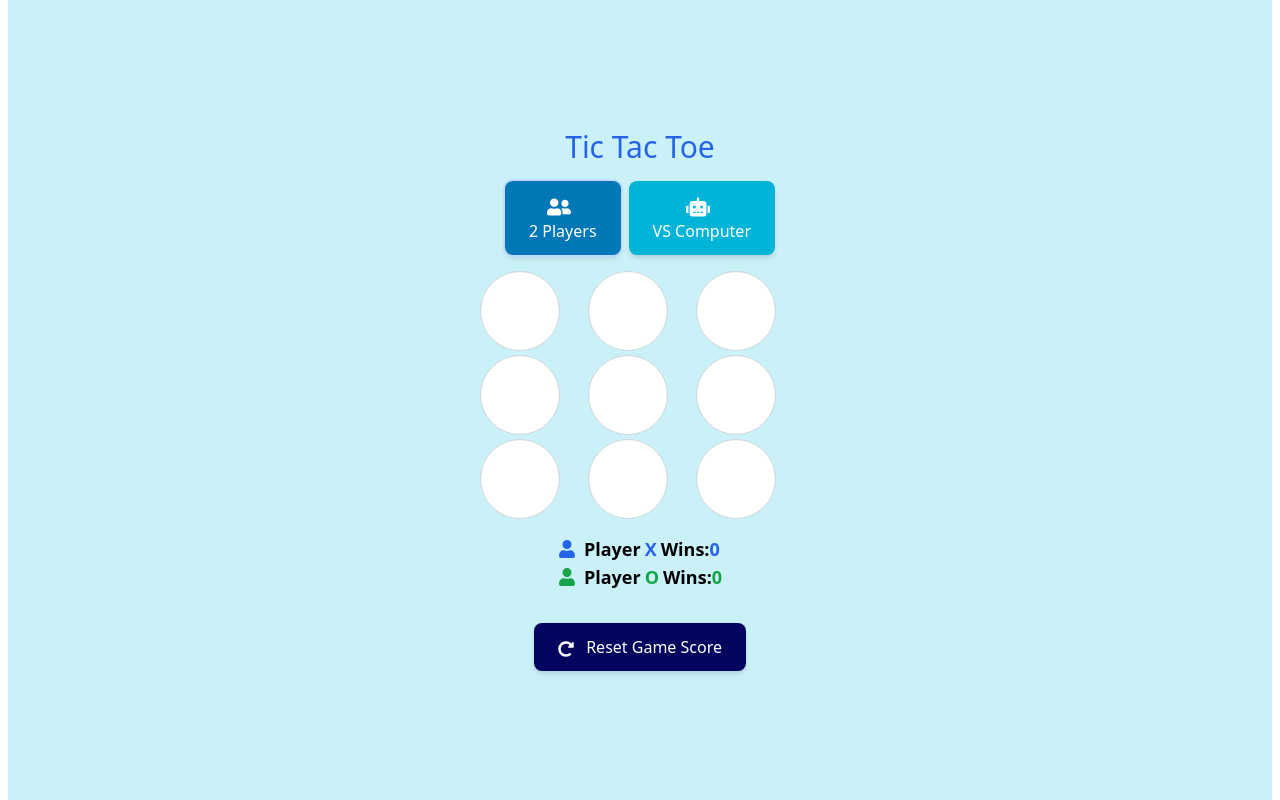
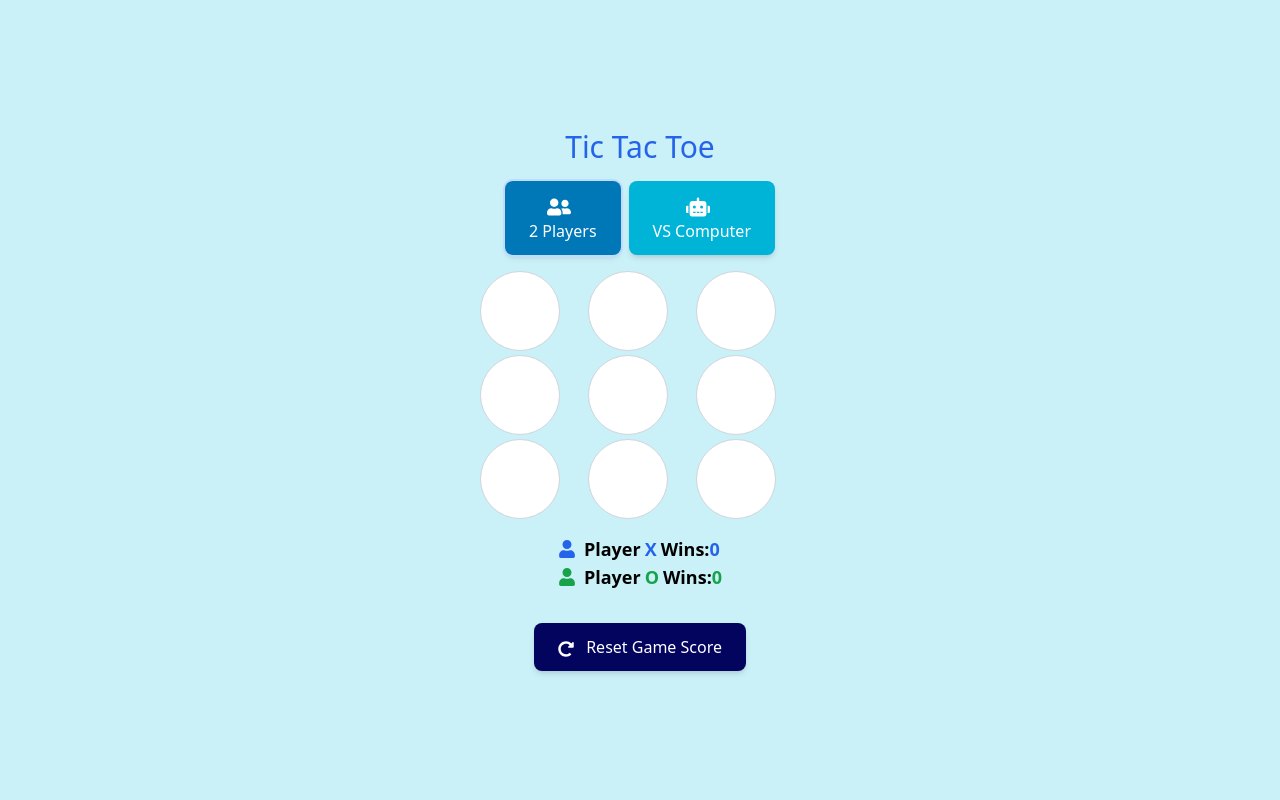
Before and after one commit to houcem-a-h-e/tic-tac-toe, a React (Create React App) app: page / in a window 1280 px wide. Built offline with nearby package versions, Linux system fonts and the light colour scheme.

Commit message:
made the Board color for the whole body of the app

```diff
--- a/src/index.css
+++ b/src/index.css
@@ -1,3 +1,6 @@
 @tailwind base;
 @tailwind components;
 @tailwind utilities;
+body{
+    background-color: #caf0f8;
+}
```
